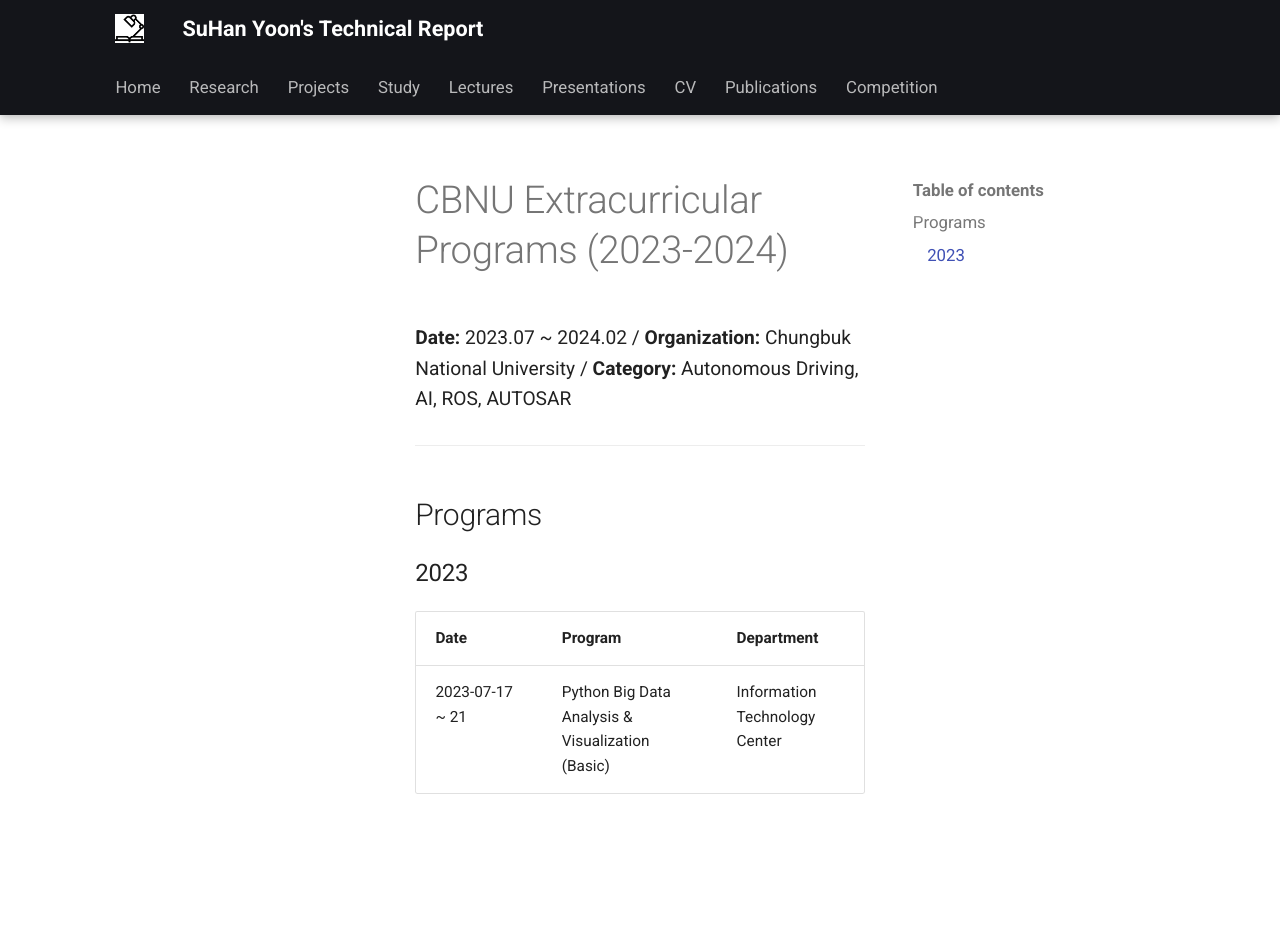
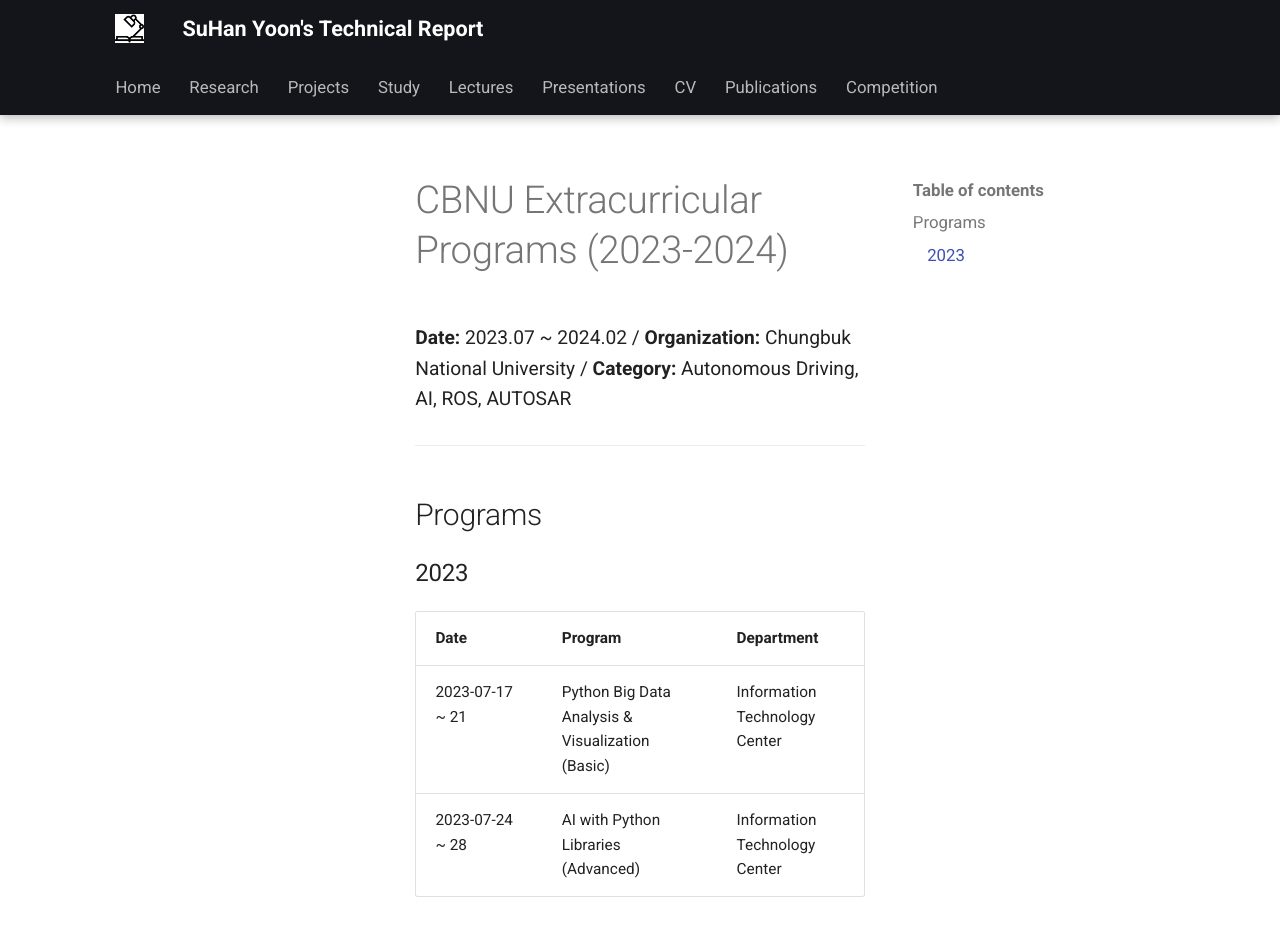
Before and after one commit to YSH-research/YSH-research.github.io, an MkDocs documentation site: the page built from docs/Lectures/2023-2024-CBNU-Extracurricular-Programs.md, in a window 1280 px wide and 945 px high. Shown: the top 936 px of the window. Built offline with MkDocs 1.6.1 and Material for MkDocs 9.7.7, drawn with Linux system fonts in a browser that asks for light colours.

Commit message:
Add AI with Python Libraries (Advanced) program

```diff
--- a/docs/Lectures/2023-2024-CBNU-Extracurricular-Programs.md
+++ b/docs/Lectures/2023-2024-CBNU-Extracurricular-Programs.md
@@ -13,3 +13,4 @@
 | Date | Program | Department |
 |------|---------|------------|
 | 2023-07-17 ~ 21 | Python Big Data Analysis & Visualization (Basic) | Information Technology Center |
+| 2023-07-24 ~ 28 | AI with Python Libraries (Advanced) | Information Technology Center |
```
